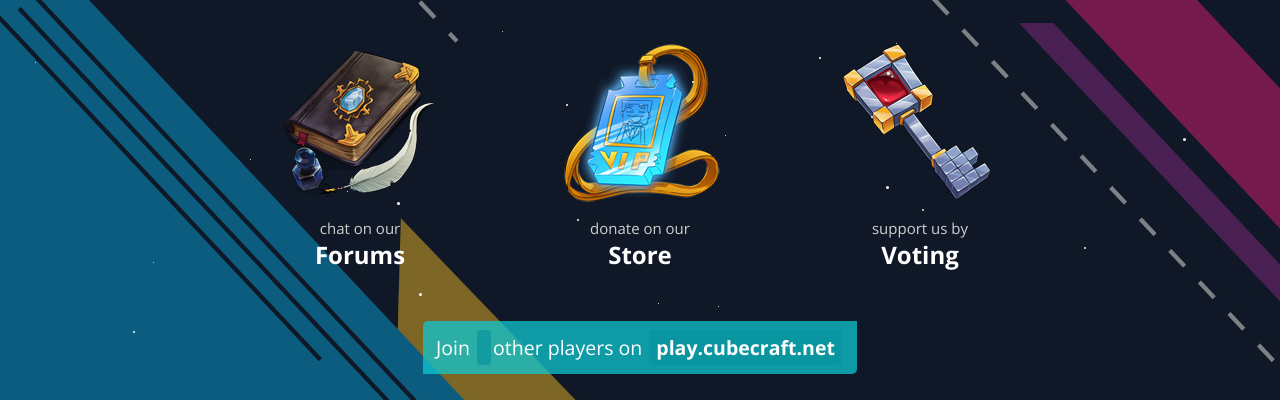
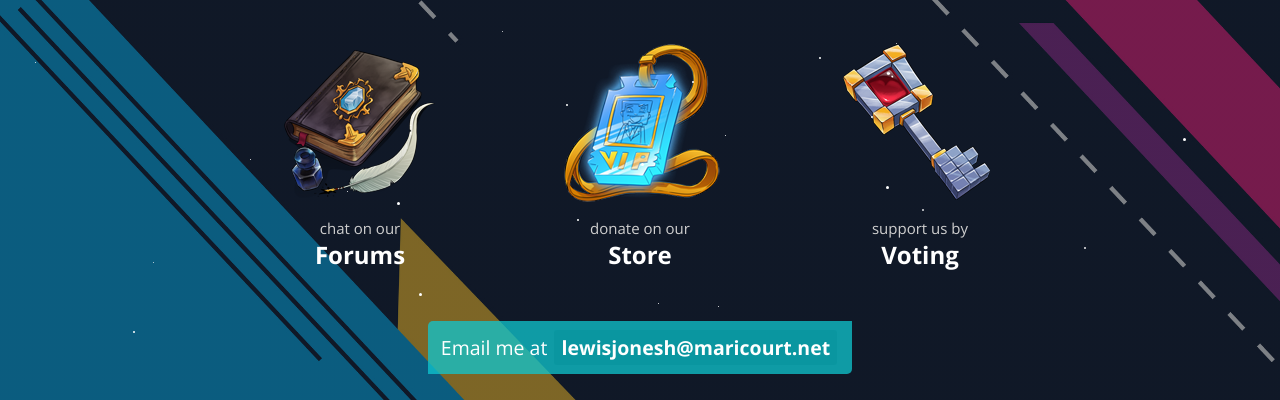
Before and after one commit to HarryLJ007/SchoolWork, a plain HTML site: page index.html in a window 1280 px wide. Shown: the part 400-800 px from the top of the page. Drawn offline with nearby package versions, Linux system fonts and the light colour scheme; no server answers.

Commit message:
Update index.html

```diff
--- a/index.html
+++ b/index.html
@@ -58,8 +58,7 @@
 			<!-- Replace play.cubecraft.net with your server IP address -->
 			<!-- Do it on both line 66 and line 67 -->
 			<!-- Please set both your IP and port -->
-			<p>Join <span class="sip" data-ip="play.cubecraft.net" data-port="25565">
-			</span> other players on <span class="ip">play.cubecraft.net</span></p>
+			<p></span>Email me at <span class="ip">lewisjonesh@maricourt.net</span></p>
 		</div>
 	</div>
 
```
